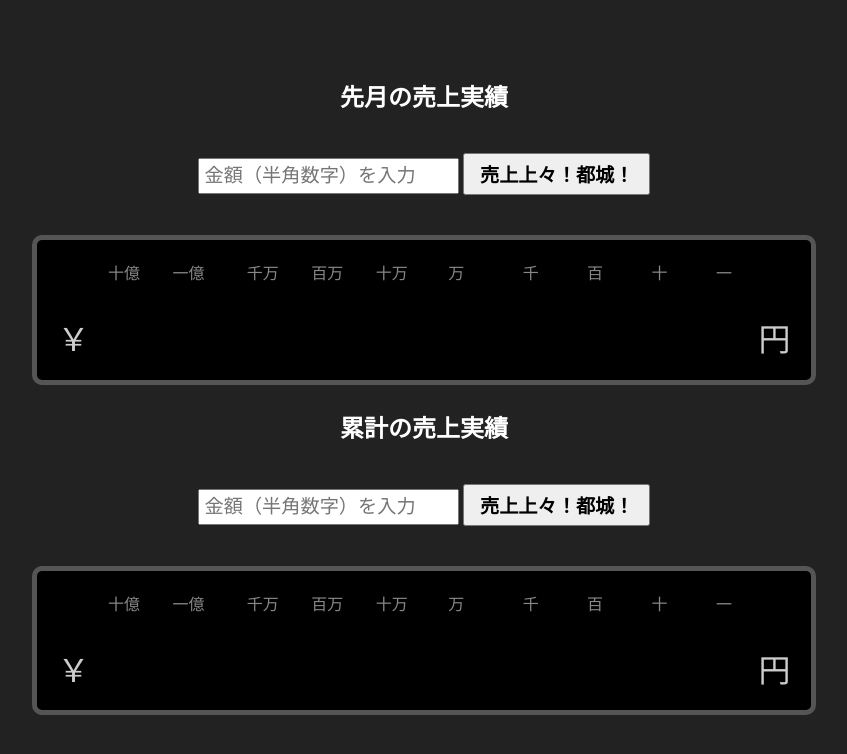
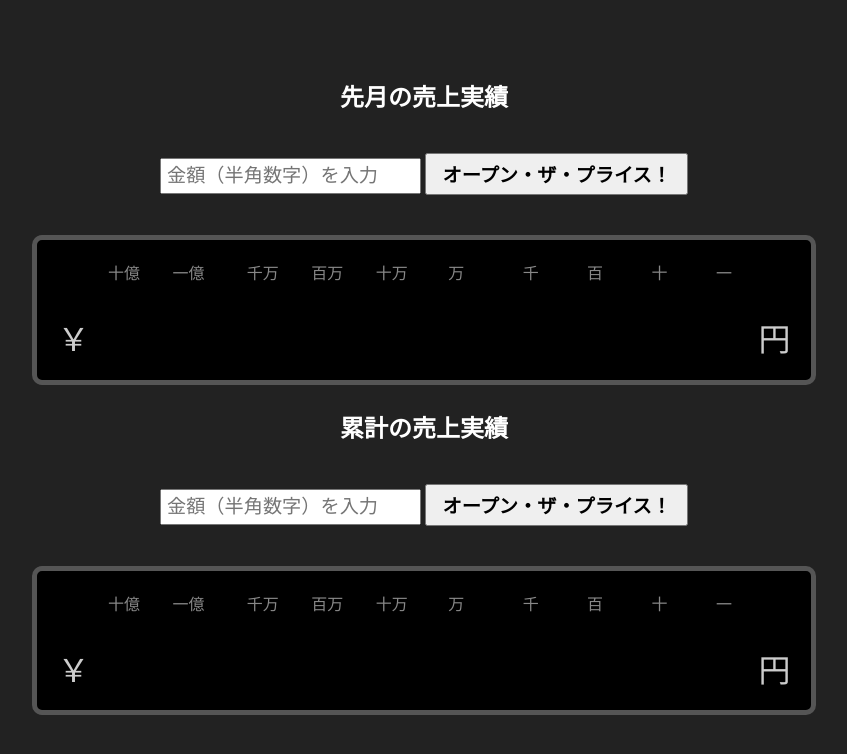
Before and after one commit to OfficePlata/sales-price-reveal337, a plain HTML site: page index.html in a window 1280 px wide. Shown: the whole page, without its empty margins (216-1063 px from the left). Drawn offline with Linux system fonts and the light colour scheme.

Commit message:
Update index.html

```diff
--- a/index.html
+++ b/index.html
@@ -80,7 +80,7 @@
     <h2>先月の売上実績</h2>
     <div class="controls">
         <input type="number" id="salesInputMonthly" placeholder="金額（半角数字）を入力">
-        <button id="revealButtonMonthly">売上上々！都城！</button>
+        <button id="revealButtonMonthly">オープン・ザ・プライス！</button>
     </div>
 
     <div id="price-board-monthly">
@@ -101,7 +101,7 @@
     <h2>累計の売上実績</h2>
     <div class="controls">
         <input type="number" id="salesInputTotal" placeholder="金額（半角数字）を入力">
-        <button id="revealButtonTotal">売上上々！都城！</button>
+        <button id="revealButtonTotal">オープン・ザ・プライス！</button>
     </div>
 
     <div id="price-board-total">
```
